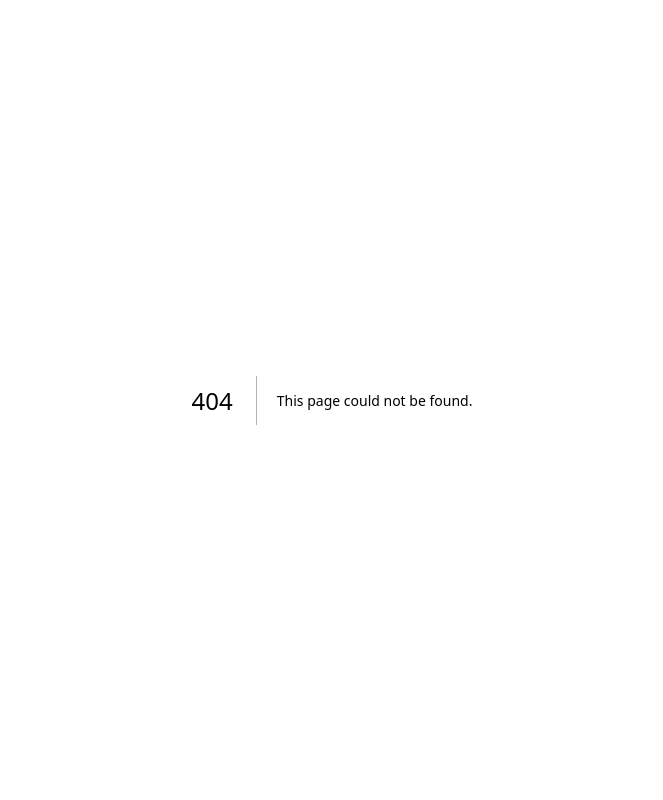
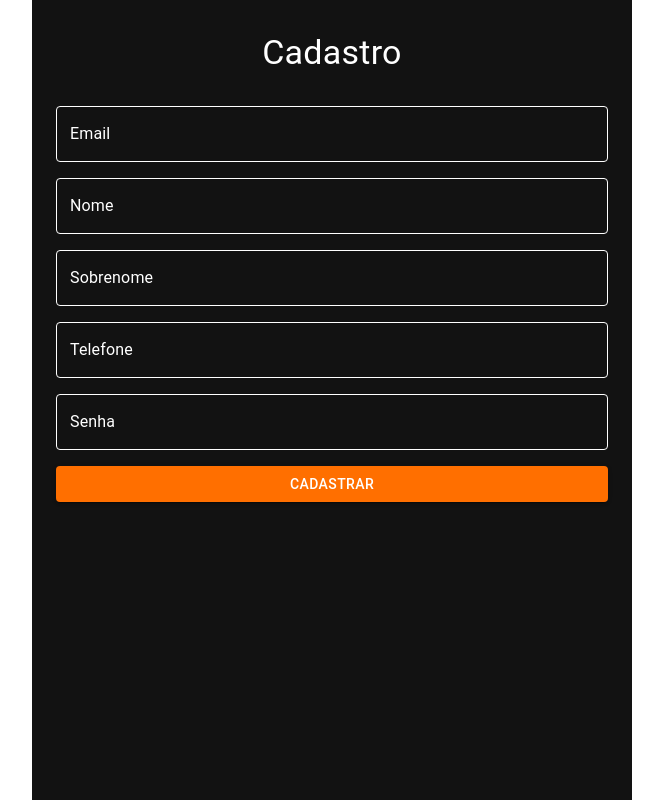
Before and after one commit to VRaptor-Code/forum-web, a Next.js app: page /registration in a window 1280 px wide. Before the commit this address had no page. Shown: the whole page, without its empty margins (308-971 px from the left). Built offline with nearby package versions, Linux system fonts and the light colour scheme.

Commit message:
new component registration

```diff
--- /dev/null
+++ b/src/app/registration/page.tsx
@@ -0,0 +1,120 @@
+"use client"
+
+import { useState } from "react"
+import { Container, Typography, TextField, Button, Box } from "@mui/material"
+
+
+const RegistrationPage = () => {
+
+  const [formData, setFormData] = useState({
+    email: "",
+    nome: "",
+    sobrenome: "",
+    telefone: "",
+    senha: "",
+  })
+
+  const handleChange = (event: React.ChangeEvent<HTMLInputElement>) => {
+    setFormData({ ...formData, [event.target.name]: event.target.value })
+  }
+
+  const handleSubmit = (event: React.FormEvent<HTMLFormElement>) => {
+    event.preventDefault()
+    // Aqui você adicionaria a lógica para enviar os dados do formulário para o backend
+    console.log(formData) // Exemplo: exibir os dados no console
+  }
+
+  return (
+    <Container maxWidth="sm" sx={{ bgcolor: "#121212", color: "#ffffff", minHeight: "100vh", padding: 4 }}>
+      <Typography variant="h4" align="center" sx={{ mb: 4 }}>
+        Cadastro
+      </Typography>
+
+      <Box component="form" onSubmit={handleSubmit} sx={{ display: "flex", flexDirection: "column", gap: 2 }}>
+        <TextField
+          label="Email"
+          name="email"
+          type="email"
+          value={formData.email}
+          onChange={handleChange}
+          fullWidth
+          InputLabelProps={{ style: { color: "#ffffff" } }}
+          sx={{
+            input: { color: "#ffffff" },
+            ".MuiOutlinedInput-root": {
+              "& fieldset": { borderColor: "#ffffff" },
+              "&:hover fieldset": { borderColor: "#ff6f00" }, // Cor da borda ao passar o mouse
+            },
+          }}
+        />
+        <TextField
+          label="Nome"
+          name="nome"
+          value={formData.nome}
+          onChange={handleChange}
+          fullWidth
+          InputLabelProps={{ style: { color: "#ffffff" } }}
+          sx={{
+            input: { color: "#ffffff" },
+            ".MuiOutlinedInput-root": {
+              "& fieldset": { borderColor: "#ffffff" },
+              "&:hover fieldset": { borderColor: "#ff6f00" }, // Cor da borda ao passar o mouse
+            },
+          }}
+        />
+        <TextField
+          label="Sobrenome"
+          name="sobrenome"
+          value={formData.sobrenome}
+          onChange={handleChange}
+          fullWidth
+          InputLabelProps={{ style: { color: "#ffffff" } }}
+          sx={{
+            input: { color: "#ffffff" },
+            ".MuiOutlinedInput-root": {
+              "& fieldset": { borderColor: "#ffffff" },
+              "&:hover fieldset": { borderColor: "#ff6f00" }, // Cor da borda ao passar o mouse
+            },
+          }}
+        />
+        <TextField
+          label="Telefone"
+          name="telefone"
+          value={formData.telefone}
+          onChange={handleChange}
+          fullWidth
+          InputLabelProps={{ style: { color: "#ffffff" } }}
+          sx={{
+            input: { color: "#ffffff" },
+            ".MuiOutlinedInput-root": {
+              "& fieldset": { borderColor: "#ffffff" },
+              "&:hover fieldset": { borderColor: "#ff6f00" }, // Cor da borda ao passar o mouse
+            },
+          }}
+        />
+        <TextField
+          label="Senha"
+          name="senha"
+          type="password"
+          value={formData.senha}
+          onChange={handleChange}
+          fullWidth
+          InputLabelProps={{ style: { color: "#ffffff" } }}
+          sx={{
+            input: { color: "#ffffff" },
+            ".MuiOutlinedInput-root": {
+              "& fieldset": { borderColor: "#ffffff" },
+              "&:hover fieldset": { borderColor: "#ff6f00" }, // Cor da borda ao passar o mouse
+            },
+          }}
+        />
+
+        <Button variant="contained" type="submit" sx={{ backgroundColor: "#ff6f00" }}>
+          Cadastrar
+        </Button>
+      </Box>
+    </Container>
+  )
+}
+
+export default RegistrationPage
```
Also changed, not shown: 1 other file (tests, documents, lock files or other folders).
